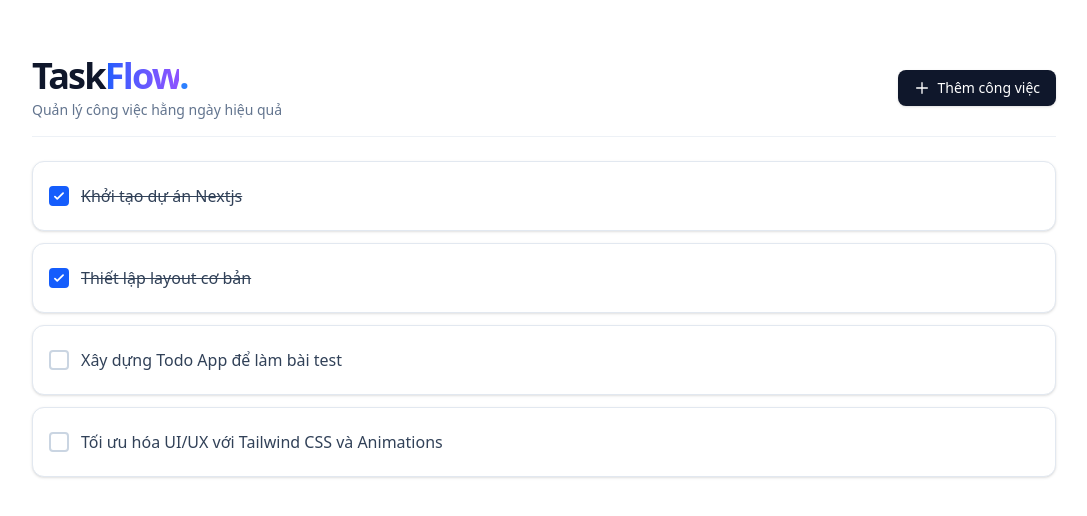
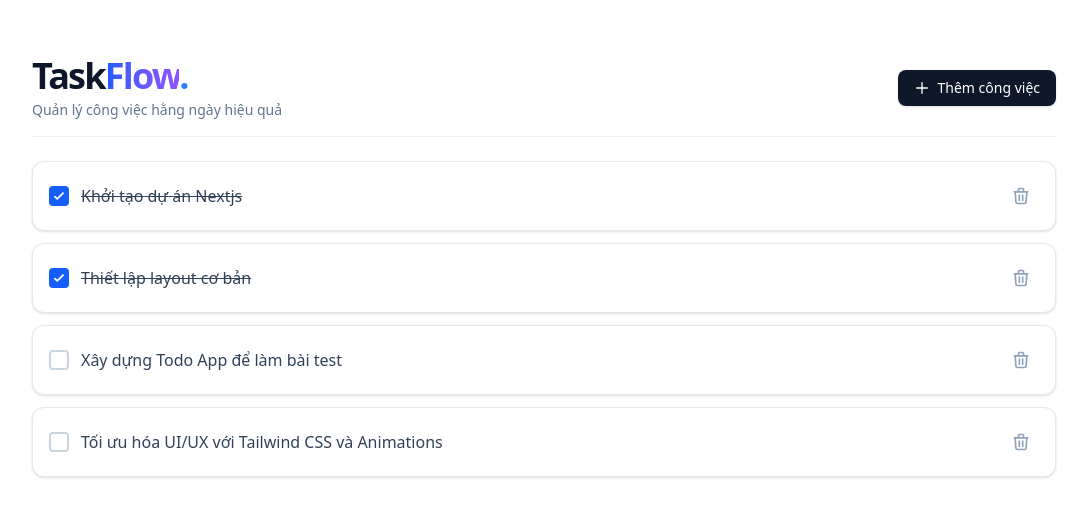
Before and after one commit to giaphu48/taskflow, a Next.js app: page / in a window 1280 px wide. Shown: the top 516 px of the page, without its empty margins (96-1183 px from the left). Built offline with nearby package versions, Linux system fonts and the light colour scheme.

Commit message:
fix: make delete button always visible for touch devices

```diff
--- a/src/components/todo/TodoItem.tsx
+++ b/src/components/todo/TodoItem.tsx
@@ -37,7 +37,7 @@ export default function TodoItem({ todo, onToggle, onDelete }: TodoItemProps) {
 
       <button
         onClick={() => onDelete(todo.id)}
-        className="text-slate-400 hover:text-red-500 hover:bg-red-50 p-2 rounded-lg transition-colors opacity-0 group-hover:opacity-100 focus:opacity-100"
+        className="text-slate-400 hover:text-red-500 hover:bg-red-50 p-2 rounded-lg transition-colors focus:outline-none focus:ring-2 focus:ring-red-200 opacity-100 [@media(hover:hover)]:opacity-0 [@media(hover:hover)]:group-hover:opacity-100 focus:opacity-100"
         title="Xóa công việc"
       >
         <svg className="w-5 h-5" fill="none" viewBox="0 0 24 24" stroke="currentColor">
```
